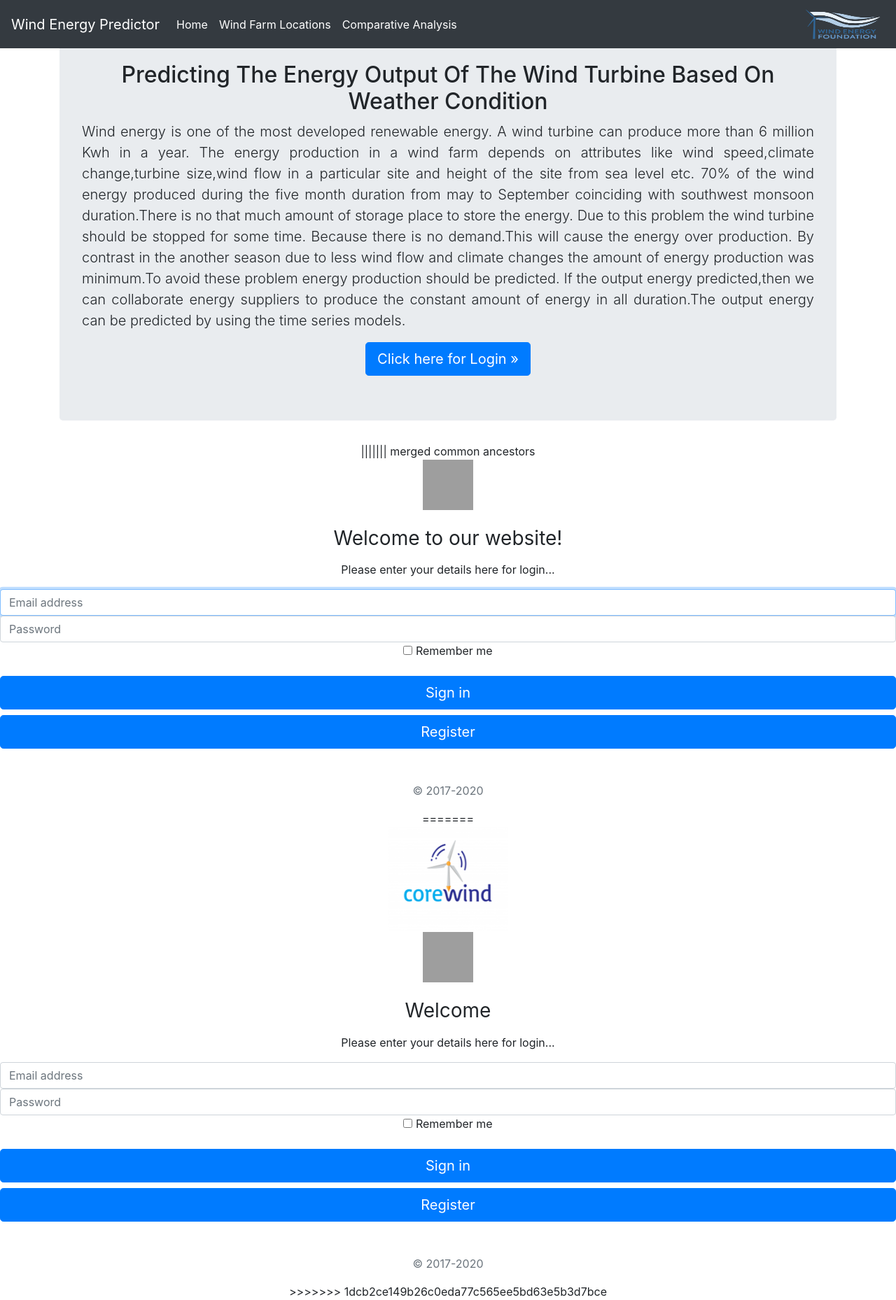
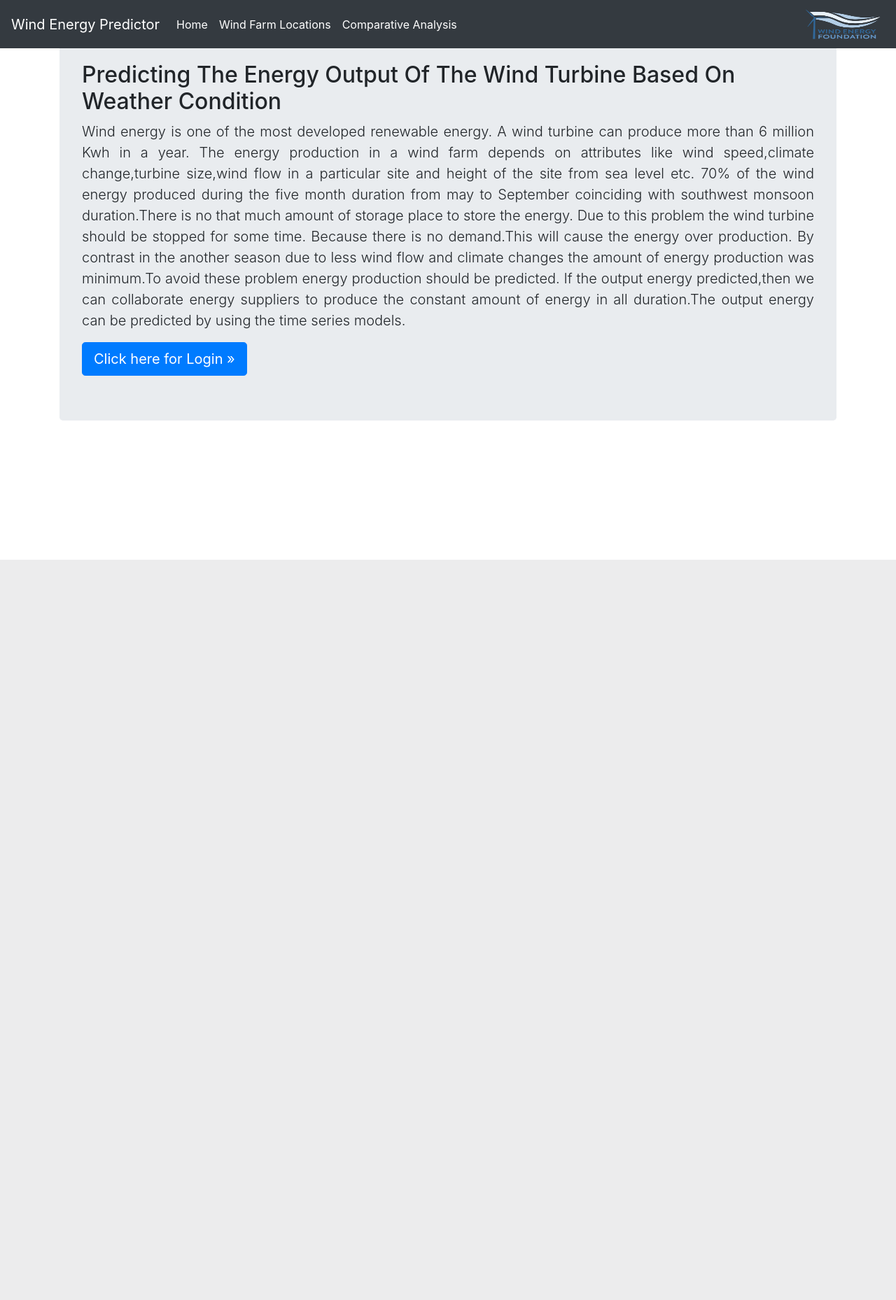
Before and after one commit to Vignesh-U-M/SBSPS-Challenge-2640-Predicting-the-energy-output-of-the-wind-turbine-based-on-weather-condition, a Django app: page / in a window 1280 px wide. Shown: the whole page at 70% size. After the commit the page ends 800 px from the top, so only its background shows below. Run offline with Django 3.2, Linux system fonts and the light colour scheme; some libraries are stand-ins or nearby versions; grey boxes are pictures that could not be loaded.

```diff
--- a/Windenergy_prediction/Templates/index.html
+++ b/Windenergy_prediction/Templates/index.html
@@ -107,55 +107,4 @@
     <a class="btn btn-lg btn-primary" href="accounts/login" role="button">Click here for Login &raquo;</a>
   </div>
 </main>
-||||||| merged common ancestors
-        <body class="text-center">
-            <div class="align-page">
-                <form class="form-signin">
-                    <img class="mb-4" src="/docs/4.5/assets/brand/bootstrap-solid.svg" alt="" width="72" height="72">
-                    <h1 class="h3 mb-3 font-weight-normal">Welcome to our website!</h1>
-                    <p>Please enter your details here for login...</p>
-                    <label for="inputEmail" class="sr-only">Email address</label>
-                    <input type="email" id="inputEmail" class="form-control" placeholder="Email address" required autofocus>
-                    <label for="inputPassword" class="sr-only">Password</label>
-                    <input type="password" id="inputPassword" class="form-control" placeholder="Password" required>
-                    <div class="checkbox mb-3">
-                        <label>
-                            <input type="checkbox" value="remember-me"> Remember me
-                        </label>
-                    </div>
-                    <button class="btn btn-lg btn-primary btn-block" type="submit">Sign in</button>
-                    <button class="btn btn-lg btn-primary btn-block" type="submit">Register</button>
-                    <p class="mt-5 mb-3 text-muted">&copy; 2017-2020</p>
-                </form>
-            </div>
-        </body>
-
-=======
-        <body class="text-center">
-            <div class="align-page">
-            <div class="logo">
-                <img src="login-logo.png" alt="Logo" width="200" height="150">
-            </div>
-                <form class="form-signin">
-                    <img class="mb-4" src="/docs/4.5/assets/brand/bootstrap-solid.svg" alt="" width="72" height="72">
-                    <h1 class="h3 mb-3 font-weight-normal">Welcome</h1>
-                    <p>Please enter your details here for login...</p>
-                    <label for="inputEmail" class="sr-only">Email address</label>
-                    <input type="email" id="inputEmail" class="form-control" placeholder="Email address" required autofocus>
-                    <label for="inputPassword" class="sr-only">Password</label>
-                    <input type="password" id="inputPassword" class="form-control" placeholder="Password" required>
-                    <div class="checkbox mb-3">
-                        <label>
-                            <input type="checkbox" value="remember-me"> Remember me
-                        </label>
-                    </div>
-                    <button class="btn btn-lg btn-primary btn-block" type="submit">Sign in</button>
-                    <button class="btn btn-lg btn-primary btn-block" type="submit">Register</button>
-                    <p class="mt-5 mb-3 text-muted">&copy; 2017-2020</p>
-                </form>
-            </div>
-        </body>
-
->>>>>>> 1dcb2ce149b26c0eda77c565ee5bd63e5b3d7bce
-
 </html>
```
Also changed, not shown: Analysis_Images/Activepower vs TheoreticalPower.png (added), Analysis_Images/Activepower.png (added), Analysis_Images/Month_Wise.png (added), Analysis_Images/WindDirection.png (added), Analysis_Images/WindSpeed.png (added), Analysis_Images/WindSpeed_power.png (added), WindSpeed.jpg (added), 1 other file.
